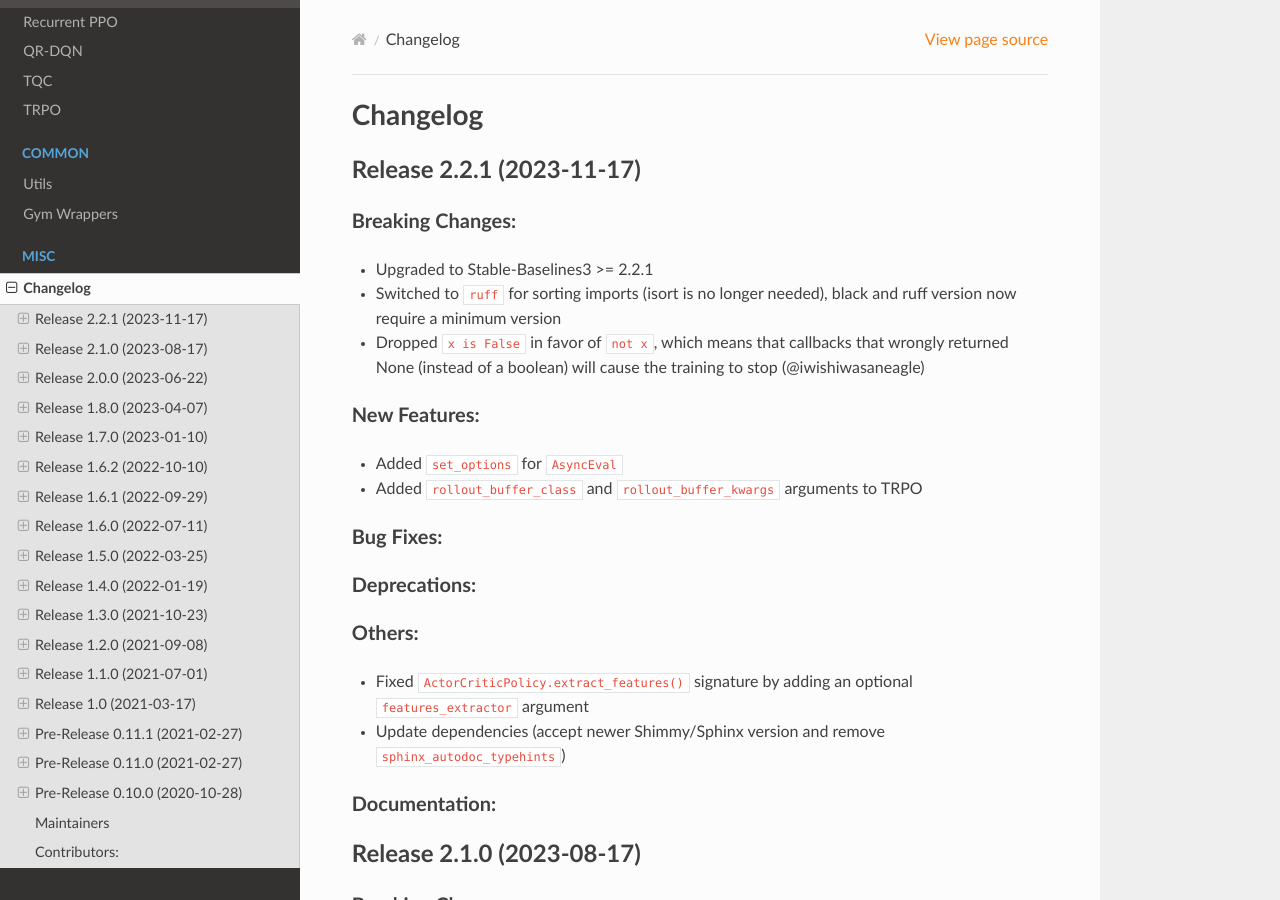
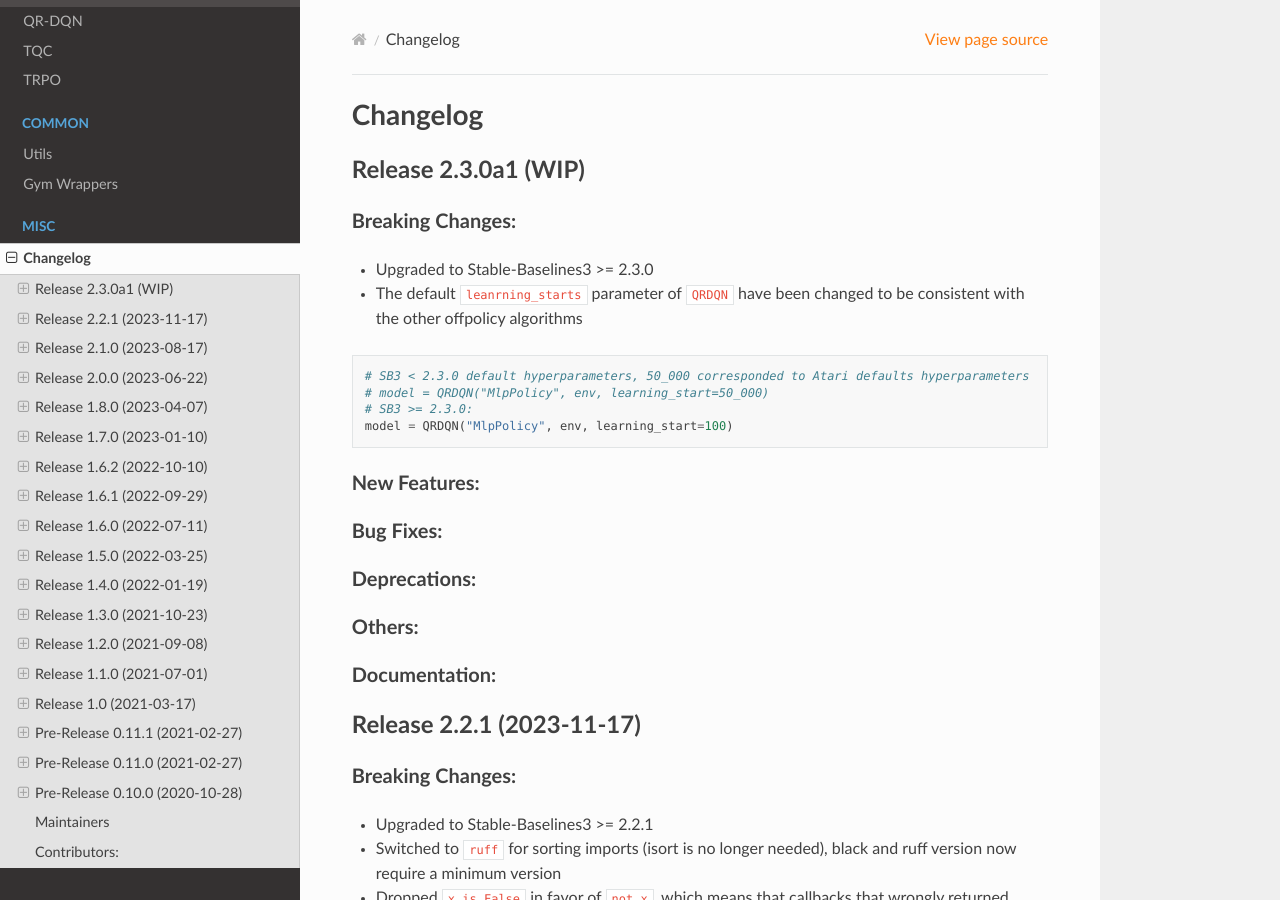
Before and after one commit to Stable-Baselines-Team/stable-baselines3-contrib, a Sphinx documentation site: the page built from docs/misc/changelog.rst, in a window 1280 px wide and 900 px high. Built offline with Sphinx 7.4.7 and the Read the Docs theme 2.0.0, drawn with Linux system fonts in a browser that asks for light colours.

Commit message:
Update QRDQN defaults (#225)

```diff
--- a/docs/misc/changelog.rst
+++ b/docs/misc/changelog.rst
@@ -2,6 +2,38 @@
 
 Changelog
 ==========
+
+Release 2.3.0a1 (WIP)
+--------------------------
+
+Breaking Changes:
+^^^^^^^^^^^^^^^^^
+- Upgraded to Stable-Baselines3 >= 2.3.0
+- The default ``leanrning_starts`` parameter of ``QRDQN`` have been changed to be consistent with the other offpolicy algorithms
+
+
+.. code-block:: python
+
+  # SB3 < 2.3.0 default hyperparameters, 50_000 corresponded to Atari defaults hyperparameters
+  # model = QRDQN("MlpPolicy", env, learning_start=50_000)
+  # SB3 >= 2.3.0:
+  model = QRDQN("MlpPolicy", env, learning_start=100)
+
+
+New Features:
+^^^^^^^^^^^^^
+
+Bug Fixes:
+^^^^^^^^^^
+
+Deprecations:
+^^^^^^^^^^^^^
+
+Others:
+^^^^^^^
+
+Documentation:
+^^^^^^^^^^^^^^
 
 
 Release 2.2.1 (2023-11-17)
--- a/sb3_contrib/version.txt
+++ b/sb3_contrib/version.txt
@@ -1 +1 @@
-2.2.1
+2.3.0a1
--- a/setup.py
+++ b/setup.py
@@ -65,7 +65,7 @@ setup(
     packages=[package for package in find_packages() if package.startswith("sb3_contrib")],
     package_data={"sb3_contrib": ["py.typed", "version.txt"]},
     install_requires=[
-        "stable_baselines3>=2.2.1,<3.0",
+        "stable_baselines3>=2.3.0a0,<3.0",
     ],
     description="Contrib package of Stable Baselines3, experimental code.",
     author="Antonin Raffin",
```
Also changed, not shown: 1 other file.
